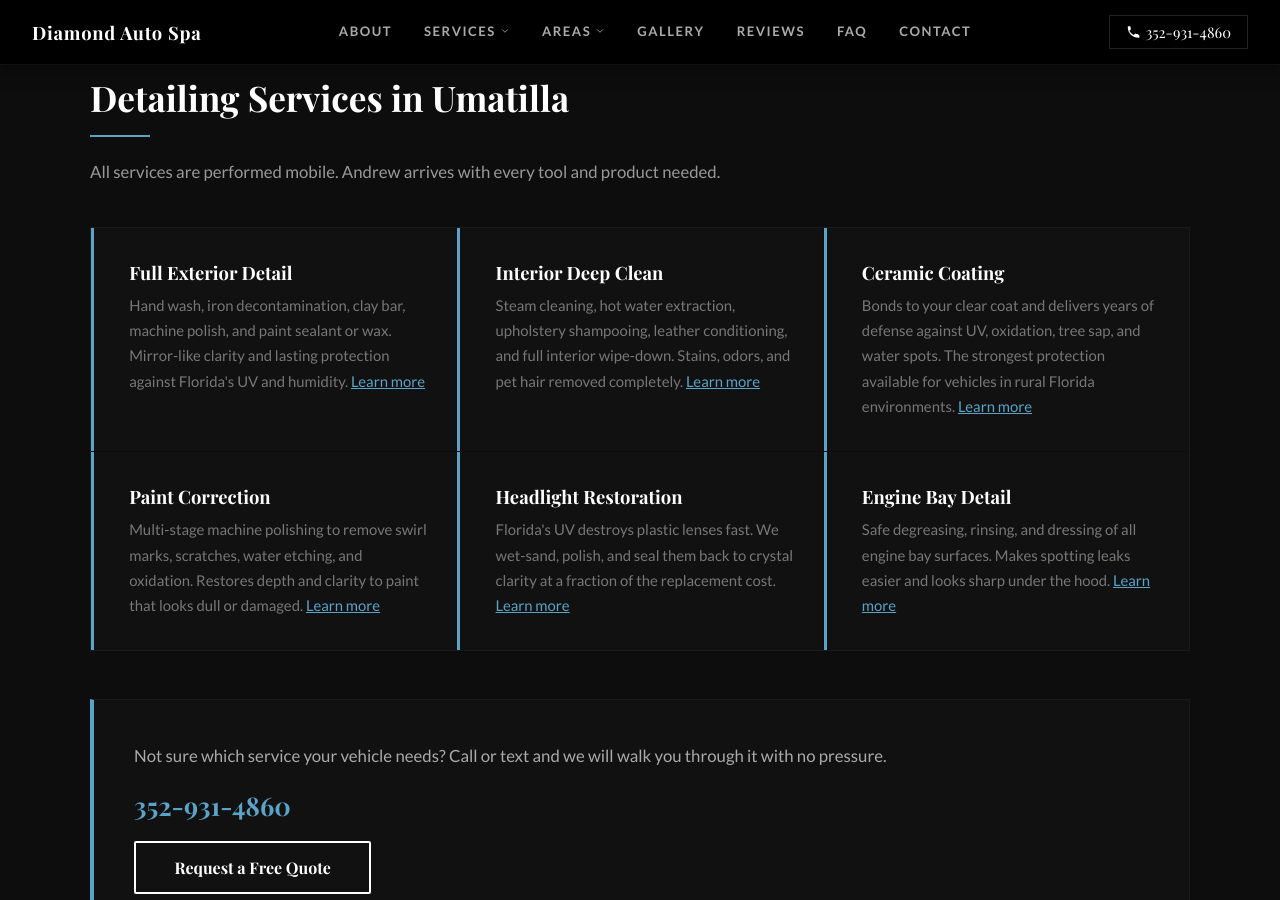
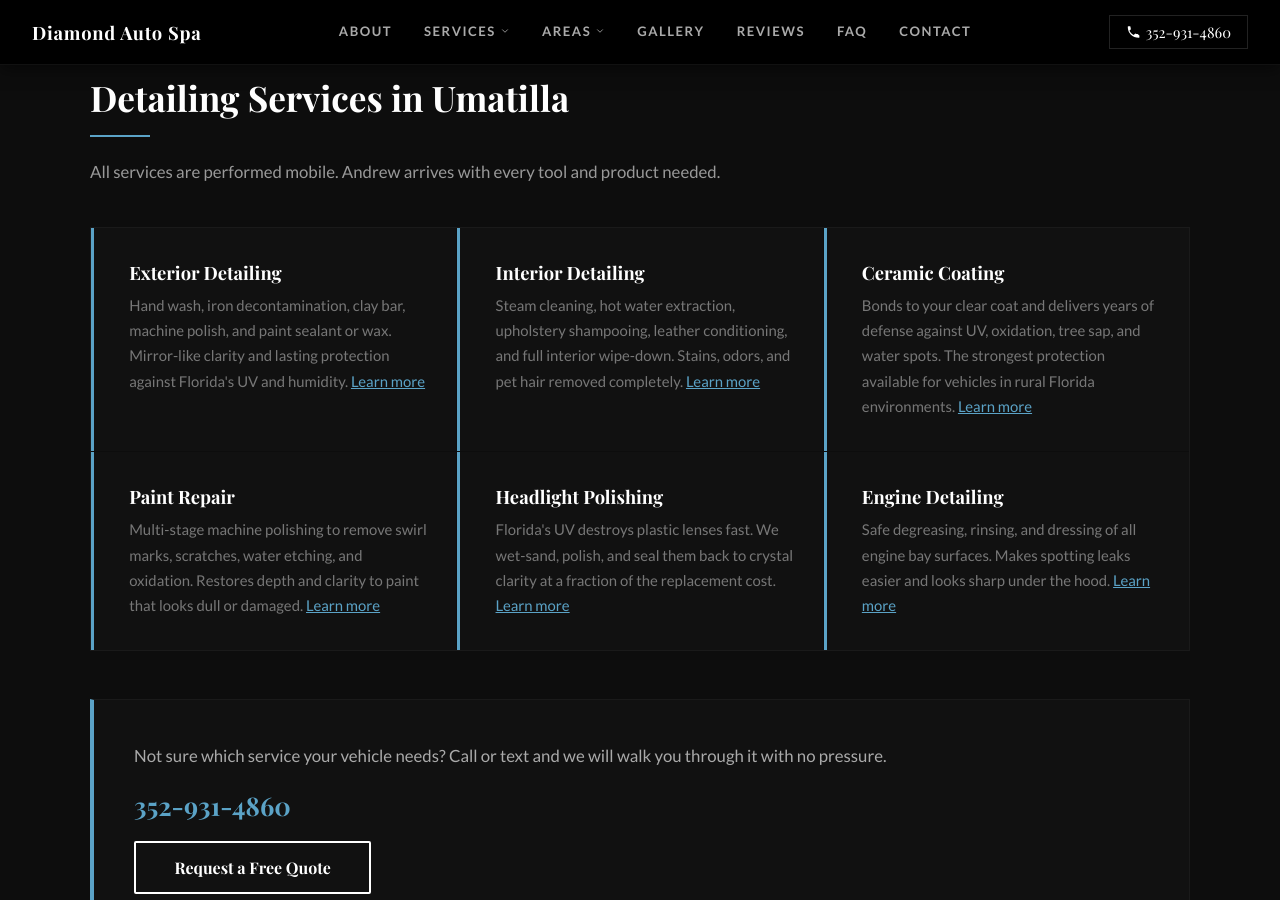
Before and after one commit to JamesBrownR/Diamond-Auto-Spa-Detailing, a Jekyll site: the page built from service-area/umatilla-fl/index.html, in a window 1280 px wide and 900 px high, scrolled down 1547 px. Built offline with Jekyll 4.4.1, drawn with Linux system fonts in a browser that asks for light colours; some web fonts are replaced.

Commit message:
Update index.html

```diff
--- a/service-area/umatilla-fl/index.html
+++ b/service-area/umatilla-fl/index.html
@@ -136,11 +136,11 @@
         <p>All services are performed mobile. Andrew arrives with every tool and product needed.</p>
         <div class="services-grid-area">
             <div class="service-card-area">
-                <h3><a href="/service-area/umatilla-fl/exterior-detailing/" style="color:#fff;text-decoration:none;">Full Exterior Detail</a></h3>
+                <h3><a href="/service-area/umatilla-fl/exterior-detailing/" style="color:#fff;text-decoration:none;">Exterior Detailing</a></h3>
                 <p>Hand wash, iron decontamination, clay bar, machine polish, and paint sealant or wax. Mirror-like clarity and lasting protection against Florida's UV and humidity. <a href="/service-area/umatilla-fl/exterior-detailing/" style="color:#5BA3C7;">Learn more</a></p>
             </div>
             <div class="service-card-area">
-                <h3><a href="/service-area/umatilla-fl/interior-detailing/" style="color:#fff;text-decoration:none;">Interior Deep Clean</a></h3>
+                <h3><a href="/service-area/umatilla-fl/interior-detailing/" style="color:#fff;text-decoration:none;">Interior Detailing</a></h3>
                 <p>Steam cleaning, hot water extraction, upholstery shampooing, leather conditioning, and full interior wipe-down. Stains, odors, and pet hair removed completely. <a href="/service-area/umatilla-fl/interior-detailing/" style="color:#5BA3C7;">Learn more</a></p>
             </div>
             <div class="service-card-area">
@@ -148,15 +148,15 @@
                 <p>Bonds to your clear coat and delivers years of defense against UV, oxidation, tree sap, and water spots. The strongest protection available for vehicles in rural Florida environments. <a href="/service-area/umatilla-fl/ceramic-coating/" style="color:#5BA3C7;">Learn more</a></p>
             </div>
             <div class="service-card-area">
-                <h3><a href="/service-area/umatilla-fl/paint-repair/" style="color:#fff;text-decoration:none;">Paint Correction</a></h3>
+                <h3><a href="/service-area/umatilla-fl/paint-repair/" style="color:#fff;text-decoration:none;">Paint Repair</a></h3>
                 <p>Multi-stage machine polishing to remove swirl marks, scratches, water etching, and oxidation. Restores depth and clarity to paint that looks dull or damaged. <a href="/service-area/umatilla-fl/paint-repair/" style="color:#5BA3C7;">Learn more</a></p>
             </div>
             <div class="service-card-area">
-                <h3><a href="/service-area/umatilla-fl/headlight-polishing/" style="color:#fff;text-decoration:none;">Headlight Restoration</a></h3>
+                <h3><a href="/service-area/umatilla-fl/headlight-polishing/" style="color:#fff;text-decoration:none;">Headlight Polishing</a></h3>
                 <p>Florida's UV destroys plastic lenses fast. We wet-sand, polish, and seal them back to crystal clarity at a fraction of the replacement cost. <a href="/service-area/umatilla-fl/headlight-polishing/" style="color:#5BA3C7;">Learn more</a></p>
             </div>
             <div class="service-card-area">
-                <h3><a href="/service-area/umatilla-fl/engine-detailing/" style="color:#fff;text-decoration:none;">Engine Bay Detail</a></h3>
+                <h3><a href="/service-area/umatilla-fl/engine-detailing/" style="color:#fff;text-decoration:none;">Engine Detailing</a></h3>
                 <p>Safe degreasing, rinsing, and dressing of all engine bay surfaces. Makes spotting leaks easier and looks sharp under the hood. <a href="/service-area/umatilla-fl/engine-detailing/" style="color:#5BA3C7;">Learn more</a></p>
             </div>
         </div>
```
